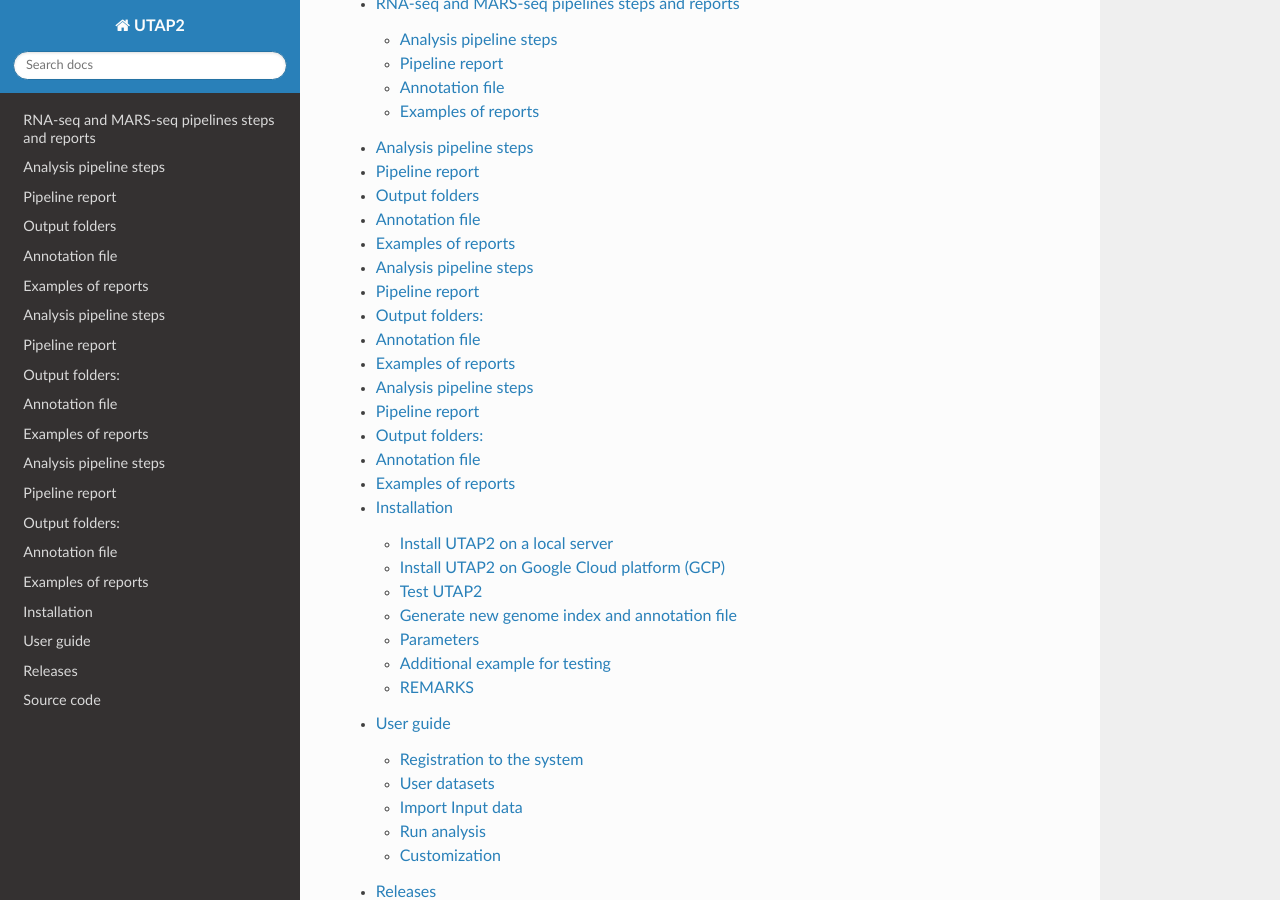
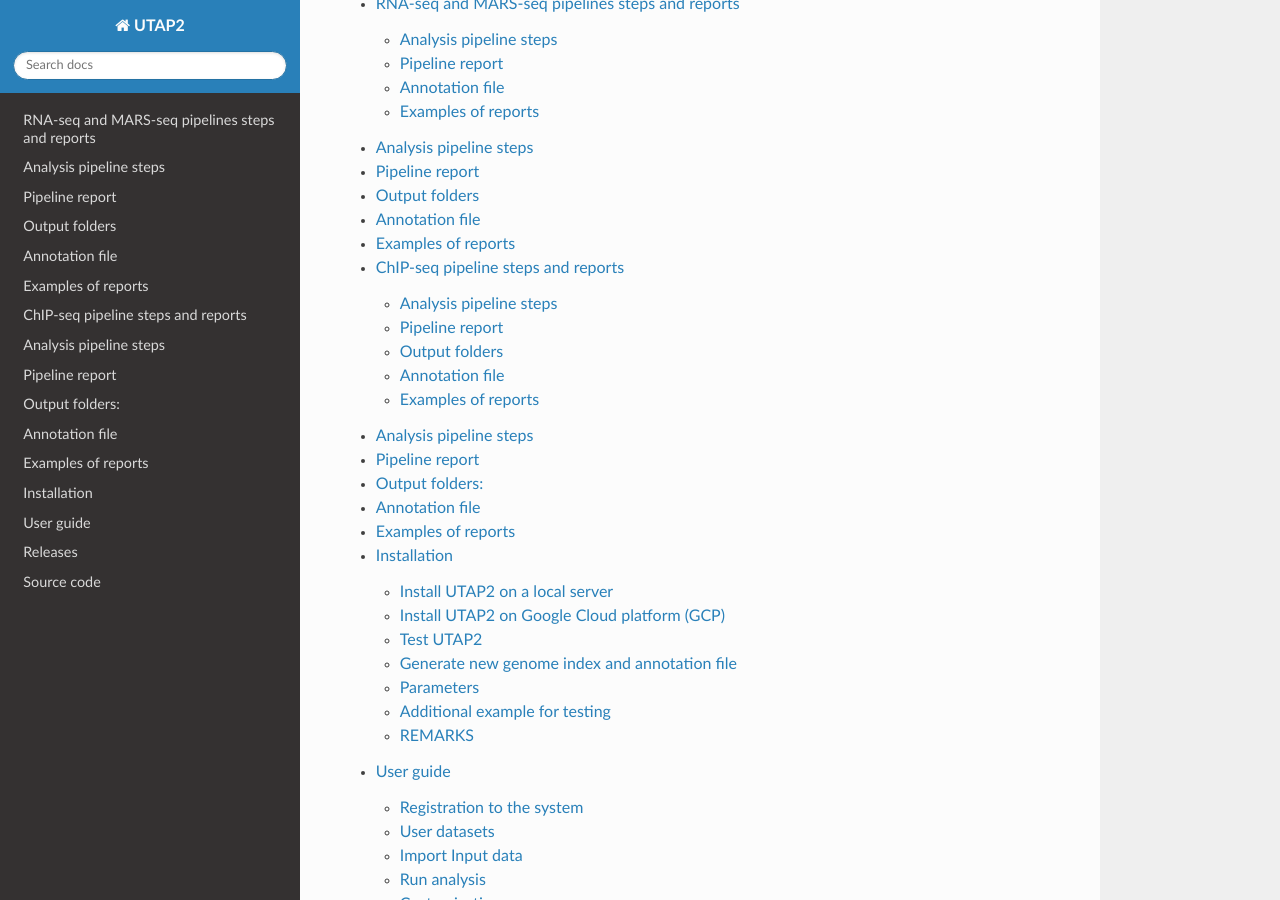
Before and after one commit to utap2/utap2, a Sphinx documentation site: the page built from docs/index.rst, in a window 1280 px wide and 900 px high, scrolled down 805 px. Built offline with Sphinx 7.4.7 and the Read the Docs theme 3.1.0, drawn with Linux system fonts in a browser that asks for light colours; pages that are not in the unit, such as notebooks, are missing from menus.

Commit message:
Update chip-seq-results.rst

```diff
--- a/docs/rst/chip-seq-results.rst
+++ b/docs/rst/chip-seq-results.rst
@@ -1,4 +1,4 @@
- Analysis pipeline steps and reports
+ChIP-seq pipeline steps and reports
 ###################################
 
 Analysis pipeline steps
@@ -61,7 +61,7 @@
 ---------------
 
 
-Output folders:
+Output folders
 ---------------
 
 0_concatenating_fastq
```
